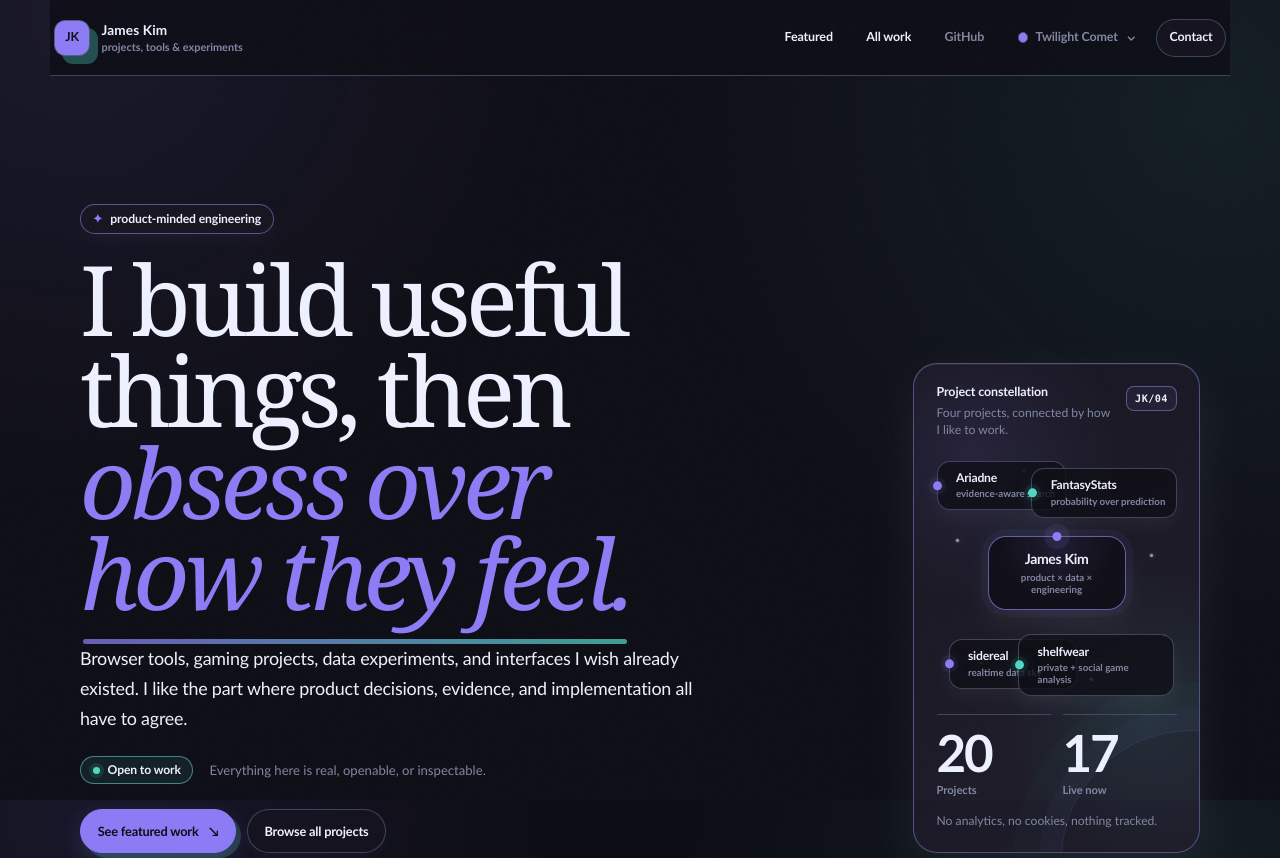
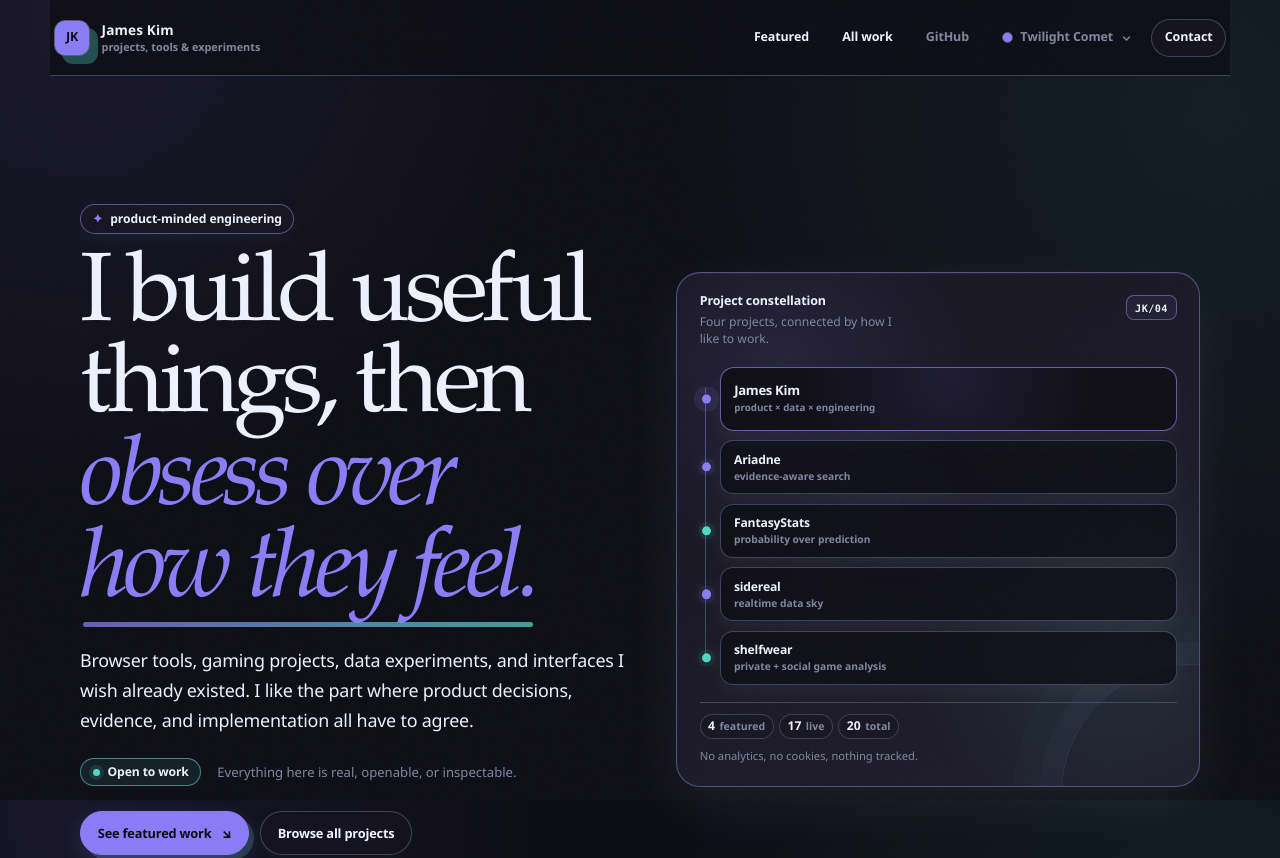
Before and after one commit to rlawoals0529/rlawoals0529.github.io, a website built with Vite: page index.html in a window 1280 px wide. Shown: the top 858 px of the page. Built offline with nearby package versions, Linux system fonts and the light colour scheme.

Commit message:
Fix constellation fit and polish the portfolio hierarchy
Make the constellation respond to its own card width with container queries, stack the hero before it gets cramped, de-emphasize raw project counts, and bring in a warmer Shelfwear-inspired editorial type treatment.

```diff
--- a/index.html
+++ b/index.html
@@ -153,9 +153,10 @@
           </a>
         </div>
 
-        <div class="hero-metrics">
-          <div><strong id="hero-project-count">—</strong><span>Projects</span></div>
-          <div><strong id="hero-live-count">—</strong><span>Live now</span></div>
+        <div class="constellation-footer" aria-label="Portfolio summary">
+          <span><strong>4</strong> featured</span>
+          <span><strong id="hero-live-count">—</strong> live</span>
+          <span><strong id="hero-project-count">—</strong> total</span>
         </div>
         <p class="hero-card-note">No analytics, no cookies, nothing tracked.</p>
       </aside>
--- a/src/style.css
+++ b/src/style.css
@@ -16,8 +16,9 @@
   --surface-border: color-mix(in srgb, var(--edge) 78%, transparent);
   --surface-shadow: 0 18px 55px color-mix(in srgb, var(--fg) 7%, transparent);
   --surface-shadow-soft: 0 9px 26px color-mix(in srgb, var(--fg) 4.5%, transparent);
-  --font-soft: "Trebuchet MS", "Segoe UI", system-ui, -apple-system, BlinkMacSystemFont, sans-serif;
-  --font-round: ui-rounded, "SF Pro Rounded", "Arial Rounded MT Bold", "Trebuchet MS", "Segoe UI", sans-serif;
+  --font-soft: "Segoe UI Variable", "Aptos", "Segoe UI", system-ui, -apple-system, BlinkMacSystemFont, sans-serif;
+  --font-round: ui-rounded, "SF Pro Rounded", "Segoe UI Variable", "Aptos", "Segoe UI", system-ui, sans-serif;
+  --font-editorial: "Iowan Old Style", "Palatino Linotype", "Book Antiqua", Georgia, "Times New Roman", serif;
   --cute-ring: color-mix(in srgb, var(--accent) 26%, var(--edge));
   --cute-wash: color-mix(in srgb, var(--accent) 7%, var(--panel));
   --cute-wash-2: color-mix(in srgb, var(--accent-2, var(--accent)) 7%, var(--panel));
@@ -192,9 +193,9 @@ main:focus { outline: none; }
 
 .hero {
   display: grid;
-  grid-template-columns: minmax(0, 1.45fr) minmax(245px, .55fr);
-  gap: clamp(2.2rem, 6vw, 5.5rem);
-  align-items: end;
+  grid-template-columns: minmax(0, 1.02fr) minmax(520px, .98fr);
+  gap: clamp(2rem, 4vw, 3.6rem);
+  align-items: center;
   padding: clamp(4.8rem, 10vw, 8.2rem) 0 clamp(4rem, 8vw, 6rem);
 }
 
@@ -223,7 +224,7 @@ main:focus { outline: none; }
   max-width: 780px;
   margin: 0;
   color: var(--fg);
-  font-family: Georgia, "Times New Roman", ui-serif, serif;
+  font-family: var(--font-editorial);
   font-size: clamp(3.25rem, 7.6vw, 6.35rem);
   font-weight: 500;
   line-height: .94;
@@ -360,6 +361,7 @@ main:focus { outline: none; }
 }
 
 .constellation-card {
+  container: constellation / inline-size;
   min-height: 420px;
   display: flex;
   flex-direction: column;
@@ -584,12 +586,12 @@ main:focus { outline: none; }
 .node-preview {
   position: absolute;
   z-index: 20;
-  width: 215px;
-  padding: .72rem;
+  width: 200px;
+  padding: .68rem .72rem;
   border: 1px solid color-mix(in srgb, var(--accent) 30%, var(--surface-border));
   border-radius: 12px;
   background: color-mix(in srgb, var(--bg) 96%, var(--panel));
-  box-shadow: 0 16px 34px color-mix(in srgb, var(--fg) 12%, transparent);
+  box-shadow: 0 14px 30px color-mix(in srgb, var(--fg) 10%, transparent);
   opacity: 0;
   visibility: hidden;
   pointer-events: none;
@@ -687,7 +689,7 @@ main:focus { outline: none; }
   display: block;
   color: var(--fg);
   font-family: var(--font-round);
-  font-size: clamp(2.15rem, 4vw, 3.2rem);
+  font-size: clamp(1.9rem, 3.2vw, 2.65rem);
   font-weight: 800;
   line-height: .95;
   letter-spacing: -.045em;
@@ -700,6 +702,33 @@ main:focus { outline: none; }
   font: 720 .7rem/1.2 var(--font-soft);
   letter-spacing: -.005em;
   text-transform: none;
+}
+
+.constellation-footer {
+  position: relative;
+  z-index: 7;
+  display: flex;
+  flex-wrap: wrap;
+  gap: .45rem;
+  padding-top: .78rem;
+  border-top: 1px solid var(--surface-border);
+}
+
+.constellation-footer > span {
+  display: inline-flex;
+  align-items: baseline;
+  gap: .28rem;
+  padding: .36rem .5rem;
+  border: 1px solid color-mix(in srgb, var(--edge) 68%, transparent);
+  border-radius: 999px;
+  color: var(--dim);
+  background: color-mix(in srgb, var(--bg) 24%, transparent);
+  font: 680 .66rem/1 var(--font-soft);
+}
+
+.constellation-footer strong {
+  color: var(--fg);
+  font: 820 .76rem/1 var(--font-soft);
 }
 
 .hero-card-note {
@@ -873,11 +902,11 @@ main:focus { outline: none; }
 .section-head h2 {
   margin: 0;
   color: var(--fg);
-  font-family: var(--font-round);
-  font-size: clamp(1.9rem, 3.5vw, 2.65rem);
-  font-weight: 800;
-  line-height: 1.05;
-  letter-spacing: -.04em;
+  font-family: var(--font-editorial);
+  font-size: clamp(2rem, 3.6vw, 2.85rem);
+  font-weight: 500;
+  line-height: 1.02;
+  letter-spacing: -.035em;
   text-transform: none;
 }
 
@@ -1093,11 +1122,11 @@ main:focus { outline: none; }
 .contact-intro h2 {
   margin: .65rem 0 .85rem;
   color: var(--fg);
-  font-family: var(--font-round);
-  font-size: clamp(2.15rem, 4vw, 3.25rem);
-  font-weight: 800;
-  line-height: .95;
-  letter-spacing: -.04em;
+  font-family: var(--font-editorial);
+  font-size: clamp(2.25rem, 4vw, 3.45rem);
+  font-weight: 500;
+  line-height: .98;
+  letter-spacing: -.035em;
 }
 
 .contact-intro > p:last-child {
@@ -1354,7 +1383,7 @@ a.contact-item:hover {
   max-width: 19ch;
   margin: .55rem 0 .9rem;
   color: var(--fg);
-  font-family: Georgia, "Times New Roman", ui-serif, serif;
+  font-family: var(--font-editorial);
   font-size: clamp(1.85rem, 3.2vw, 2.55rem);
   font-weight: 500;
   line-height: 1.08;
@@ -2186,6 +2215,143 @@ a.contact-item:hover {
 }
 
 
+
+/* The constellation is a component, so its internal layout follows the card width rather than
+   the viewport width. This prevents the squeezed two-column hero state that caused overlapping
+   nodes in narrower desktop columns. */
+@container constellation (max-width: 520px) {
+  .constellation-map {
+    min-height: 0;
+    display: grid;
+    gap: .6rem;
+    padding: .25rem 0 .25rem 1.3rem;
+    margin: .95rem 0 .8rem;
+  }
+
+  .constellation-map::before {
+    inset: 0;
+    border-radius: 18px;
+    filter: blur(5px);
+    opacity: .5;
+  }
+
+  .constellation-map::after {
+    content: "";
+    position: absolute;
+    left: .34rem;
+    top: 1.6rem;
+    bottom: 1.6rem;
+    width: 1px;
+    background: linear-gradient(
+      var(--accent),
+      color-mix(in srgb, var(--accent-2, var(--accent)) 58%, transparent)
+    );
+    opacity: .52;
+  }
+
+  .constellation-center,
+  .map-node {
+    position: relative;
+    inset: auto;
+    left: auto;
+    right: auto;
+    top: auto;
+    bottom: auto;
+    width: 100%;
+    max-width: none;
+    min-width: 0;
+    transform: none;
+  }
+
+  .constellation-center {
+    min-height: 64px;
+    padding: .72rem .8rem;
+    justify-items: start;
+    text-align: left;
+    border-radius: 14px;
+    box-shadow: 0 8px 22px color-mix(in srgb, var(--fg) 5%, transparent);
+  }
+
+  .constellation-center strong { font-size: .82rem; }
+
+  .center-star,
+  .node-star {
+    left: -1.23rem;
+    top: 50%;
+    transform: translateY(-50%);
+  }
+
+  .map-node {
+    min-height: 54px;
+    display: flex;
+    align-items: center;
+    padding: .68rem .78rem;
+    border-radius: 13px;
+  }
+
+  .node-copy > span {
+    margin-top: .18rem;
+    font-size: .64rem;
+  }
+
+  .map-line,
+  .constellation-star,
+  .node-preview {
+    display: none;
+  }
+
+  .constellation-footer {
+    gap: .35rem;
+    padding-top: .68rem;
+  }
+
+  .constellation-footer > span {
+    padding: .34rem .46rem;
+  }
+
+  .hero-card-note {
+    max-width: none;
+    margin-top: .55rem;
+    font-size: .7rem;
+  }
+}
+
+@container constellation (min-width: 521px) and (max-width: 620px) {
+  .constellation-map { min-height: 270px; }
+
+  .map-node {
+    min-width: 118px;
+    max-width: 142px;
+  }
+
+  .node-copy strong { font-size: .72rem; }
+  .node-copy > span { font-size: .58rem; }
+
+  .node-preview {
+    width: 188px;
+  }
+
+  .constellation-center {
+    width: 130px;
+  }
+}
+
+@media (max-width: 1120px) {
+  .hero {
+    grid-template-columns: 1fr;
+    gap: 2.3rem;
+    align-items: start;
+  }
+
+  .hero-copy {
+    max-width: 780px;
+  }
+
+  .hero-card {
+    width: min(100%, 760px);
+  }
+}
+
 /* ---- Constellation hero variant ----------------------------------------------------------- */
 
 .hero[data-hero-variant="constellation"] .constellation-card {
```
Also changed, not shown: e2e/site.spec.ts (+48 -0 lines).
